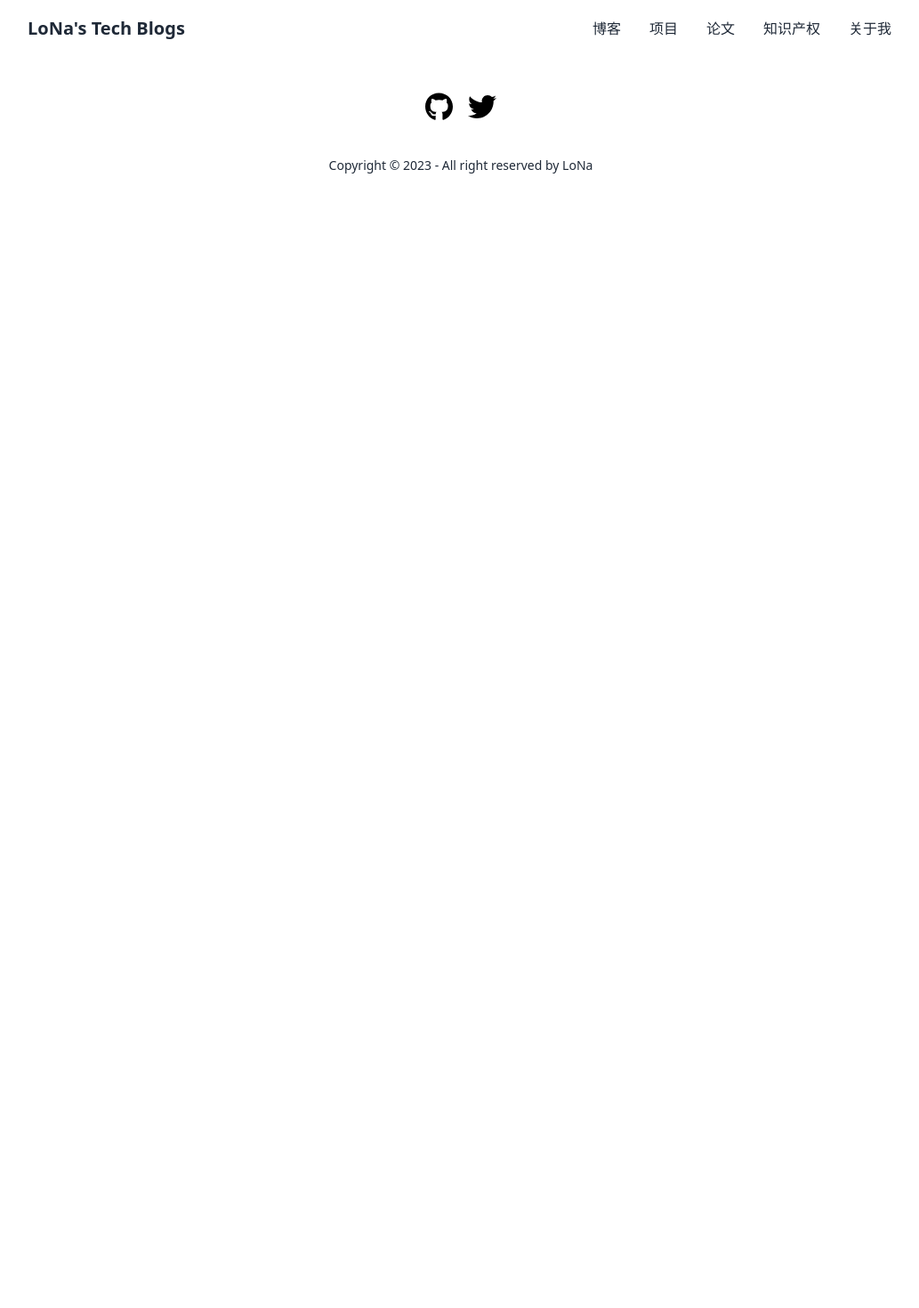
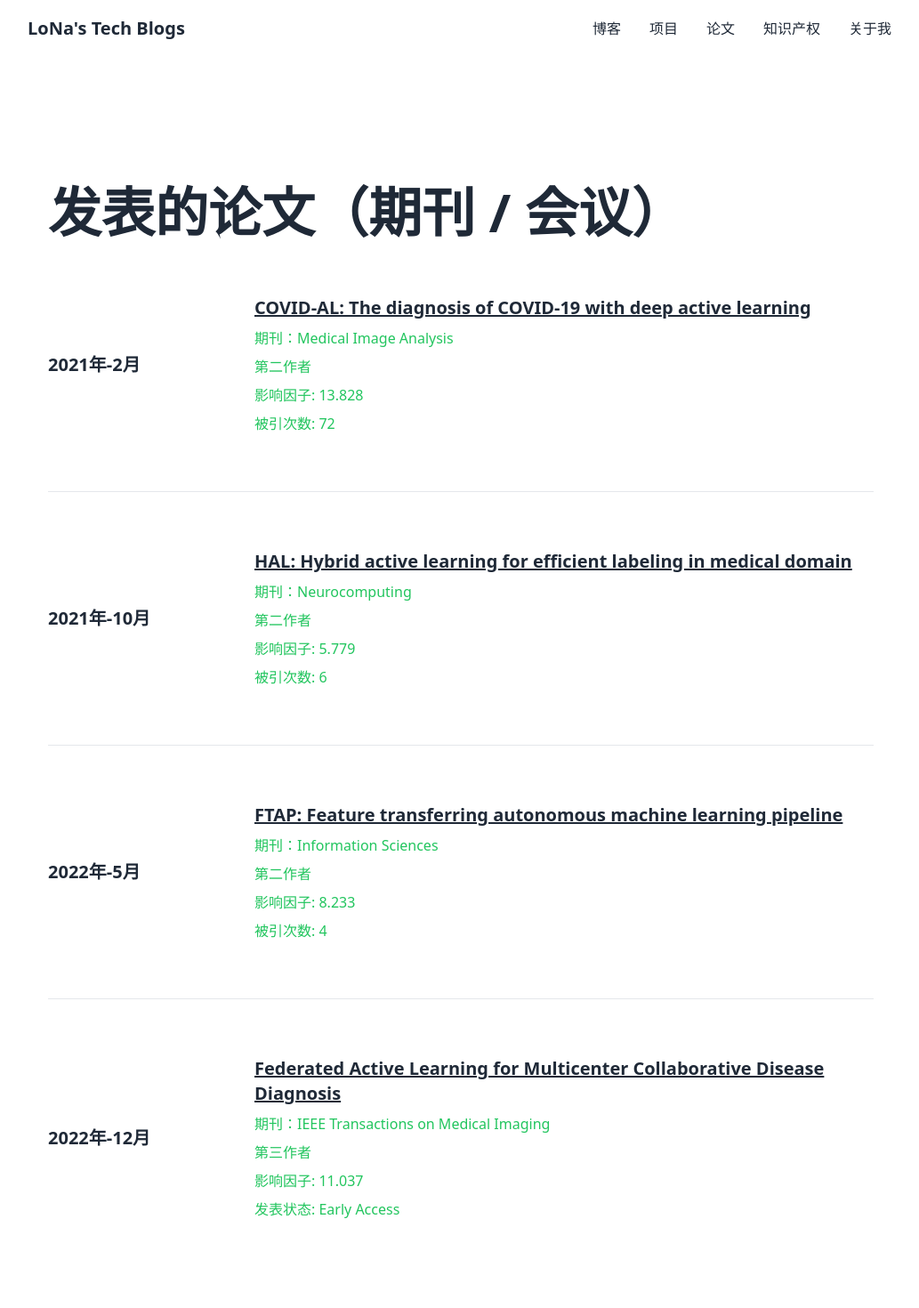
Before and after one commit to light-dawn/light-dawn.github.io, a React (Vite) app: page / in a window 1280 px wide. Shown: the top 1470 px of the page at 89% size, without its empty margins (122-1155 px from the left). Before the commit the page ends 800 px from the top, so only its background shows below. Built offline with nearby package versions, Linux system fonts and the light colour scheme.

Commit message:
paper page update.

```diff
--- a/src/pages/PaperPage.tsx
+++ b/src/pages/PaperPage.tsx
@@ -1,27 +1,70 @@
 export function PaperPage() {
     return (
-        <div>
-            <div>发表的论文（期刊 / 会议）</div>
+        <div className="m-12 mt-36">
+            <div className="text-6xl font-black">发表的论文（期刊 / 会议）</div>
             <ul className="divide-y">
-                <li className="py-4">
-                    <div className="space-y-2">
-                        <a href="https://www.sciencedirect.com/science/article/pii/S1361841520302772">
-                            <p className="text-2xl font-bold">COVID-AL: The diagnosis of COVID-19 with deep active learning</p>
-                        </a>
-                        <p>Medical Image Analysis</p>
-                        <p>第二作者</p>
-                        <p>影响因子: 13.828</p>
-                        <p>2021 - 02</p>
+                <li className="py-16">
+                    <div className="grid grid-cols-4">
+                        <div className="self-center">
+                            <p className="text-xl font-bold">2021年-2月</p>
+                        </div>
+                        <div className="col-span-3 space-y-2">
+                            <a href="https://www.sciencedirect.com/science/article/pii/S1361841520302772">
+                                <p className="text-xl font-bold underline">COVID-AL: The diagnosis of COVID-19 with deep active learning</p>
+                            </a>
+                            <p className="text-green-500">期刊：Medical Image Analysis</p>
+                            <p className="text-green-500">第二作者</p>
+                            <p className="text-green-500">影响因子: 13.828</p>
+                            <p className="text-green-500">被引次数: 72</p>
+                        </div>
                     </div>
                 </li>
-                <li className="py-4">
-                    <div className="space-y-2">
-                        <a href="https://ieeexplore.ieee.org/abstract/document/9975277">
-                            <p className="text-2xl font-bold">Federated Active Learning for Multicenter Collaborative Disease Diagnosis</p>
-                        </a>
-                        <p>IEEE Transactions on Medical Imaging</p>
-                        <p>第三作者</p>
-                        <p>影响因子: 11.037</p>
+                <li className="py-16">
+                    <div className="grid grid-cols-4">
+                        <div className="self-center">
+                            <p className="text-xl font-bold">2021年-10月</p>
+                        </div>
+                        <div className="col-span-3 space-y-2">
+                            <a href="https://www.sciencedirect.com/science/article/abs/pii/S0925231221005683">
+                                <p className="text-xl font-bold underline">HAL: Hybrid active learning for efficient labeling in medical domain</p>
+                            </a>
+                            <p className="text-green-500">期刊：Neurocomputing</p>
+                            <p className="text-green-500">第二作者</p>
+                            <p className="text-green-500">影响因子: 5.779</p>
+                            <p className="text-green-500">被引次数: 6</p>
+                        </div>
+                    </div>
+                </li>
+                <li className="py-16">
+                    <div className="grid grid-cols-4">
+                        <div className="self-center">
+                            <p className="text-xl font-bold">2022年-5月</p>
+                        </div>
+                        <div className="col-span-3 space-y-2">
+                            <a href="https://www.sciencedirect.com/science/article/abs/pii/S0020025522001335">
+                                <p className="text-xl font-bold underline">FTAP: Feature transferring autonomous machine learning pipeline</p>
+                            </a>
+                            <p className="text-green-500">期刊：Information Sciences</p>
+                            <p className="text-green-500">第二作者</p>
+                            <p className="text-green-500">影响因子: 8.233</p>
+                            <p className="text-green-500">被引次数: 4</p>
+                        </div>
+                    </div>
+                </li>
+                <li className="py-16">
+                    <div className="grid grid-cols-4">
+                        <div className="flex-auto w-48 self-center">
+                            <p className="text-xl font-bold">2022年-12月</p>
+                        </div>
+                        <div className="col-span-3 space-y-2">
+                            <a href="https://ieeexplore.ieee.org/abstract/document/9975277">
+                                <p className="text-xl font-bold underline">Federated Active Learning for Multicenter Collaborative Disease Diagnosis</p>
+                            </a>
+                            <p className="text-green-500">期刊：IEEE Transactions on Medical Imaging</p>
+                            <p className="text-green-500">第三作者</p>
+                            <p className="text-green-500">影响因子: 11.037</p>
+                            <p className="text-green-500">发表状态: Early Access</p>
+                        </div>
                     </div>
                 </li>
             </ul>
--- a/src/router/index.tsx
+++ b/src/router/index.tsx
@@ -17,14 +17,18 @@ export const router = createBrowserRouter([
                 element: <App></App>,
             },
             {
-                path: "paper",
-                element: <PaperPage></PaperPage>
+                index: true,
+                element: <PaperPage></PaperPage>,
+            },
+            {
+                path: 'paper',
+                element: <PaperPage></PaperPage>,
             },
             {
                 path: 'router',
                 element: <RouterSample></RouterSample>,
             }
         ],
-        errorElement: <MainLayout><NotFound></NotFound></MainLayout>
+        errorElement: <MainLayout><NotFound></NotFound></MainLayout>,
     },
 ])
```
